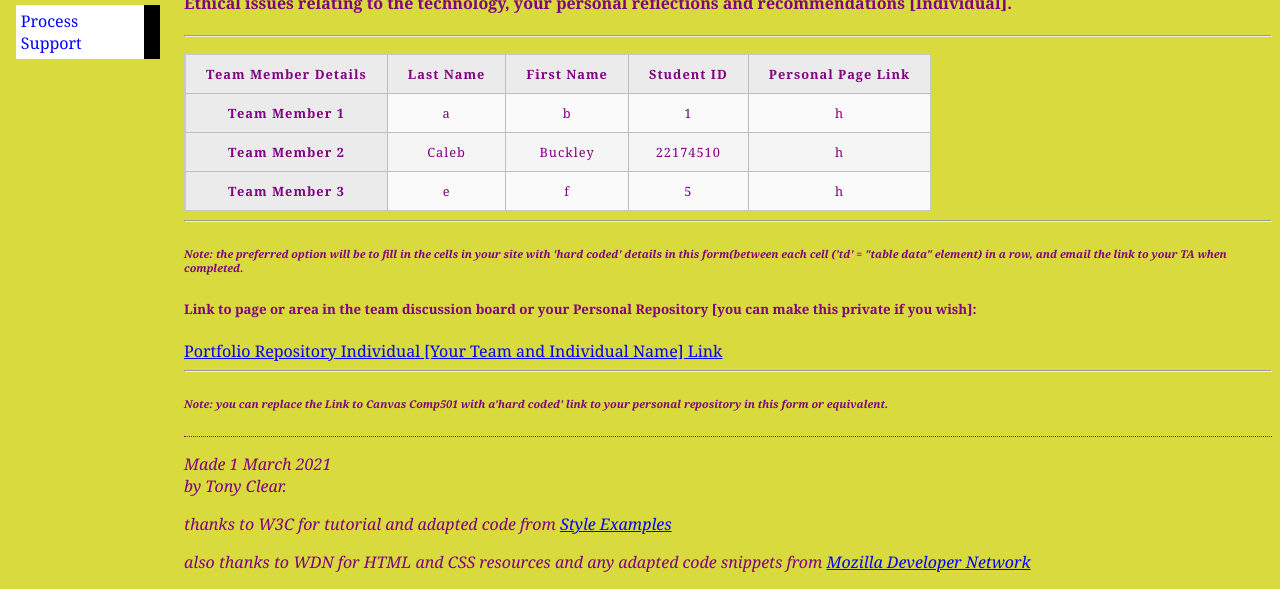
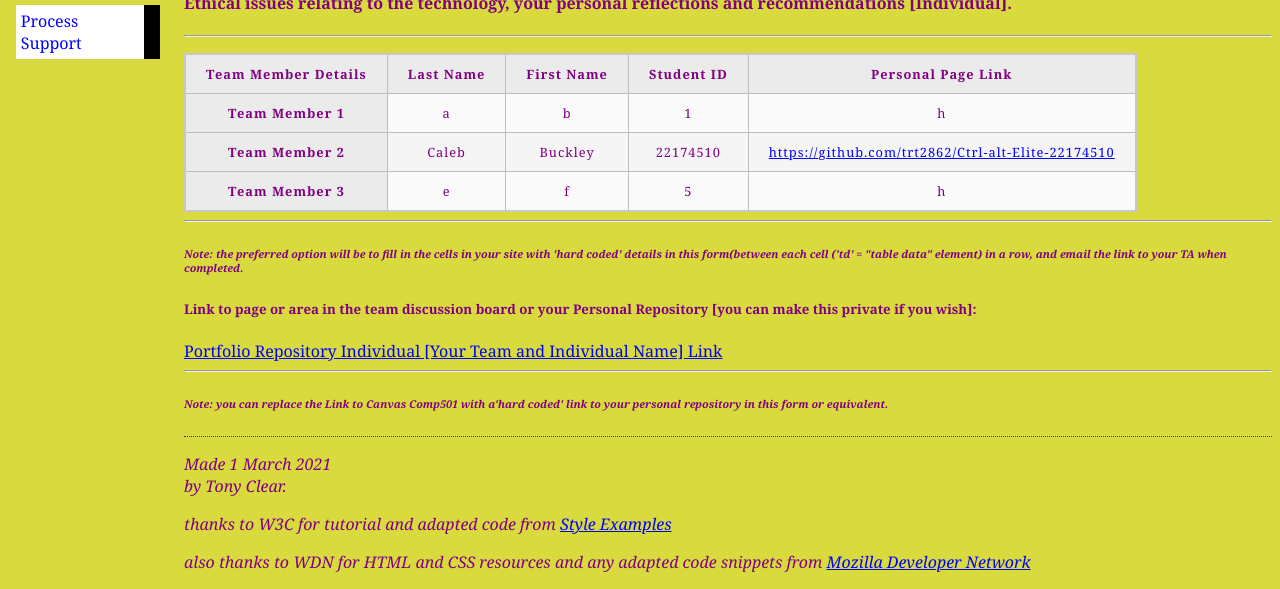
Before and after one commit to trt2862/Ctrl-Alt-Elite.github.io, a plain HTML site: page misc/ethics.html in a window 1280 px wide. Shown: the part 334-923 px from the top of the page. Drawn offline with Linux system fonts and the light colour scheme.

Commit message:
Update ethics.html

```diff
--- a/misc/ethics.html
+++ b/misc/ethics.html
@@ -53,7 +53,7 @@
         <td>Caleb</td>
 		<td>Buckley</td>
         <td>22174510</td>
-		<td>h</td>
+		<td><a href="https://github.com/trt2862/Ctrl-alt-Elite-22174510">https://github.com/trt2862/Ctrl-alt-Elite-22174510</a></td>
     </tr>
 	<p align = "left"</p>
 	<tr><th scope="row">Team Member 3</th>
```
